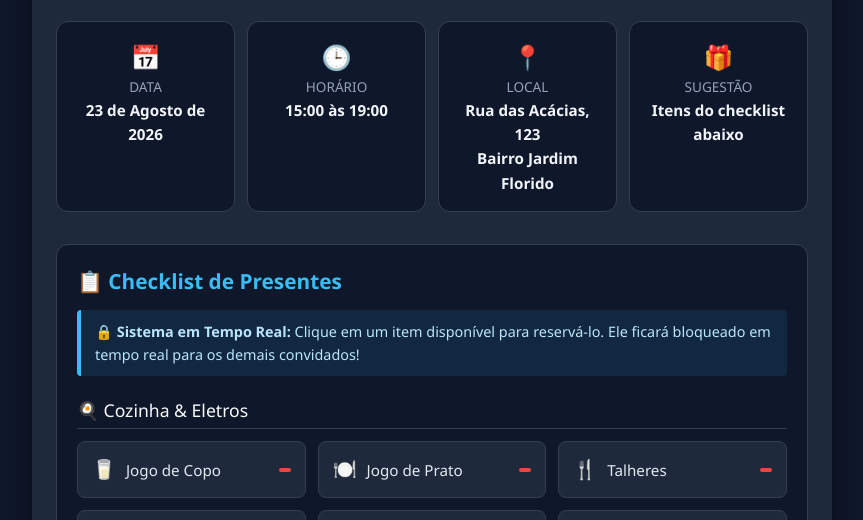
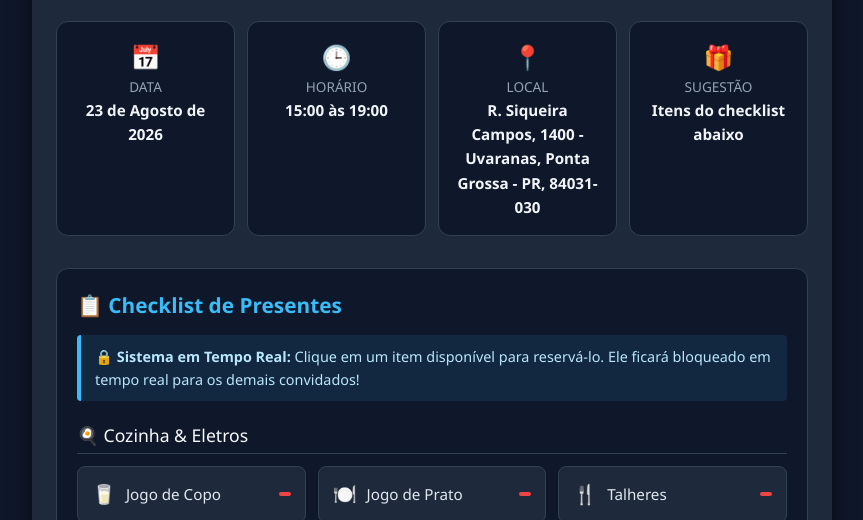
Before and after one commit to pooldeadorion/cha-casa, a plain HTML site: page index.html in a window 1280 px wide. Shown: the part 227-747 px from the top of the page, without its empty margins (208-1071 px from the left). Drawn offline with Linux system fonts and the light colour scheme; no server answers.

Commit message:
Add files via upload

```diff
--- a/index.html
+++ b/index.html
@@ -28,7 +28,7 @@
             <div class="detail-item">
                 <div class="detail-icon">📍</div>
                 <div class="detail-label">Local</div>
-                <div class="detail-value">Rua das Acácias, 123<br>Bairro Jardim Florido</div>
+                <div class="detail-value">R. Siqueira Campos, 1400 - Uvaranas, Ponta Grossa - PR, 84031-030</div>
             </div>
             <div class="detail-item">
                 <div class="detail-icon">🎁</div>
```
